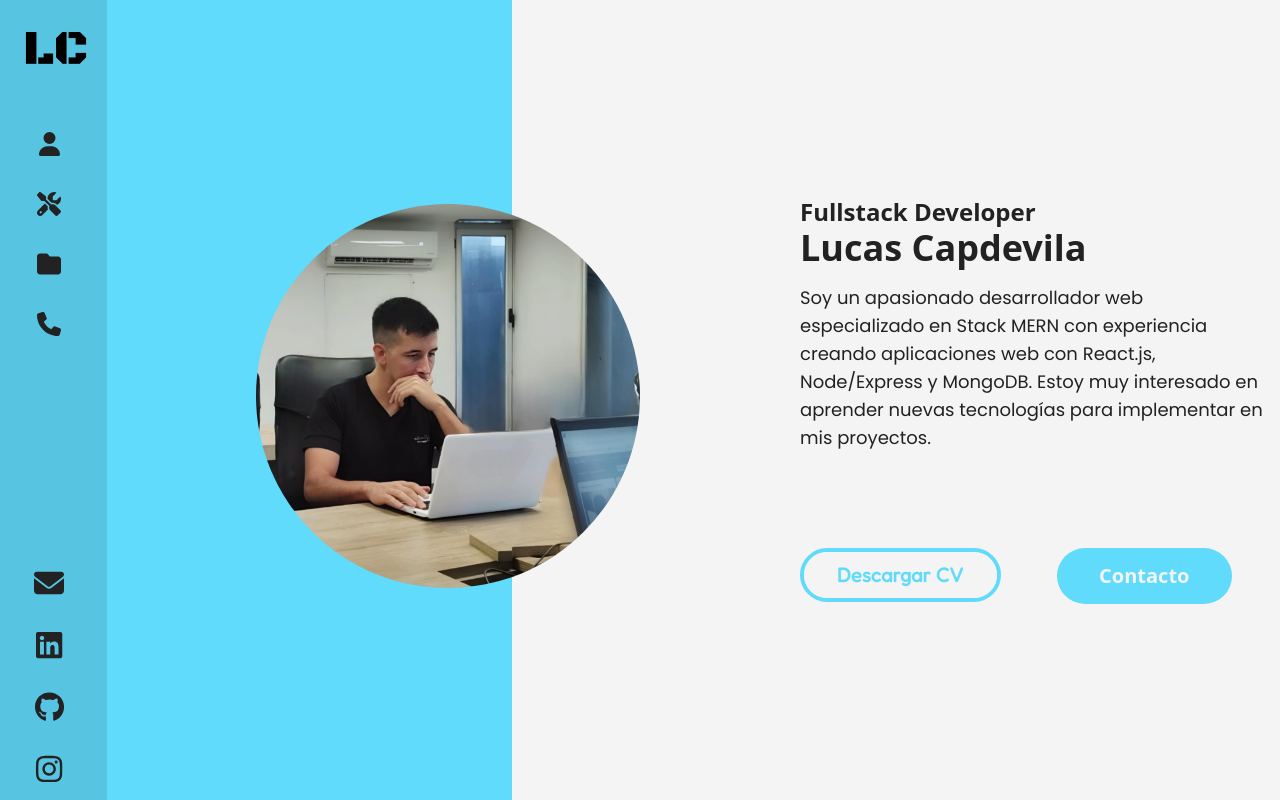
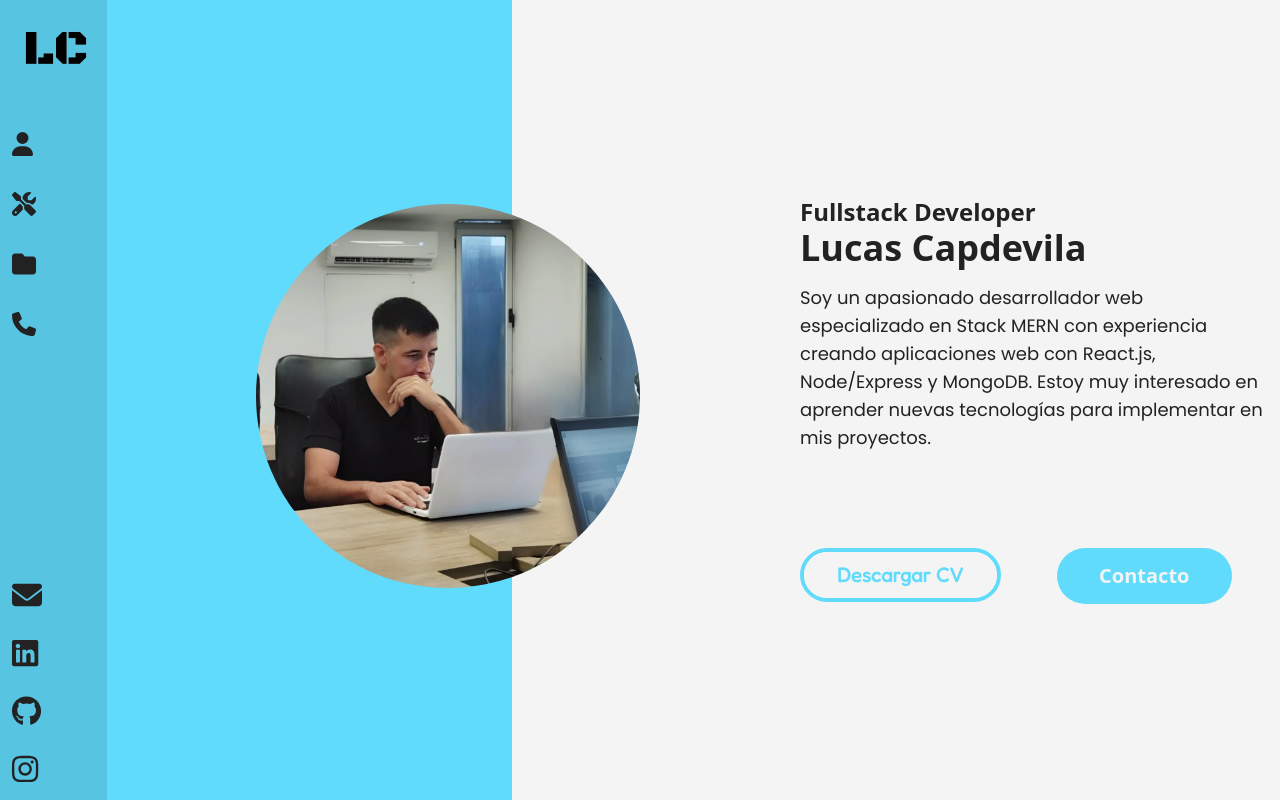
Before and after one commit to lucasecapdevila/portfolio-web, a React (Vite) app: page / in a window 1280 px wide. Built offline with nearby package versions, Linux system fonts and the light colour scheme.

Commit message:
se ajustan medidas en sidebar

```diff
--- a/src/components/common/Menu.jsx
+++ b/src/components/common/Menu.jsx
@@ -68,14 +68,14 @@ const Menu = () => {
       <aside
         id="logo-sidebar"
         ref={sidebarRef}
-        className={`enlaces fixed h-screen top-0 left-0 z-40 w-64 md:w-80 transition-transform ${isSidebarOpen ? "translate-x-0" : "-translate-x-full"} lg:translate-x-0`}
+        className={`enlaces fixed h-screen top-0 left-0 z-40 w-60 md:w-80 transition-transform ${isSidebarOpen ? "translate-x-0" : "-translate-x-full"} lg:translate-x-0`}
         aria-label="Sidebar"
       >
         <div className="flex flex-col px-3 py-2 h-full overflow-y-auto bg-reactDarkBlue md:w-11/12 lg:w-1/3">
-          <Link to="/" className="flex mt-3 ms-3 md:me-24 lg:me-0">
+          <Link to="/" className="flex w-16 mt-3 ms-3 md:me-24 lg:me-0">
             <img
               src={logo}
-              className="size-16 me-3"
+              className="size-16 me-3 w-full"
               alt="lucasecapdevila logo"
             />
           </Link>
@@ -83,7 +83,7 @@ const Menu = () => {
             <li>
               <Link
                 to="/about"
-                className="flex items-center text-xl p-2 ps-0 text-textBlack rounded-lg dark:text-white dark:hover:bg-gray-700 group lg:justify-center"
+                className="inline-flex items-center text-xl p-2 ps-0 text-textBlack rounded-lg dark:text-white dark:hover:bg-gray-700 group lg:justify-center"
               >
                 <div className="relative group">
                   <FontAwesomeIcon
@@ -100,7 +100,7 @@ const Menu = () => {
             <li>
               <Link
                 to="/skills"
-                className="flex items-center text-xl p-2 ps-0 text-textBlack rounded-lg dark:text-white dark:hover:bg-gray-700 group lg:justify-center"
+                className="inline-flex items-center text-xl p-2 ps-0 text-textBlack rounded-lg dark:text-white dark:hover:bg-gray-700 group lg:justify-center"
               >
                 <div className="relative group">
                   <FontAwesomeIcon
@@ -117,7 +117,7 @@ const Menu = () => {
             <li>
               <Link
                 to="/projects"
-                className="flex items-center text-xl p-2 ps-0 text-textBlack rounded-lg dark:text-white dark:hover:bg-gray-700 group lg:justify-center"
+                className="inline-flex items-center text-xl p-2 ps-0 text-textBlack rounded-lg dark:text-white dark:hover:bg-gray-700 group lg:justify-center"
               >
                 <div className="relative group">
                   <FontAwesomeIcon
@@ -134,7 +134,7 @@ const Menu = () => {
             <li>
               <Link
                 to="/contact"
-                className="flex items-center text-xl p-2 ps-0 text-textBlack rounded-lg dark:text-white dark:hover:bg-gray-700 group lg:justify-center"
+                className="inline-flex items-center text-xl p-2 ps-0 text-textBlack rounded-lg dark:text-white dark:hover:bg-gray-700 group lg:justify-center"
               >
                 <div className="relative group">
                   <FontAwesomeIcon
@@ -151,7 +151,7 @@ const Menu = () => {
             {/* <li>
               <Link
                 to="/"
-                className="flex items-center text-xl p-2 ps-0 text-textBlack rounded-lg dark:text-white dark:hover:bg-gray-700 group"
+                className="inline-flex items-center text-xl p-2 ps-0 text-textBlack rounded-lg dark:text-white dark:hover:bg-gray-700 group"
               >
                 <FontAwesomeIcon icon={faFlag} className="text-2xl" />
                 <span className="ms-4">EN/ES</span>
@@ -160,7 +160,7 @@ const Menu = () => {
             <li>
               <Link
                 to="/"
-                className="flex items-center text-xl p-2 ps-0 text-textBlack rounded-lg dark:text-white dark:hover:bg-gray-700 group"
+                className="inline-flex items-center text-xl p-2 ps-0 text-textBlack rounded-lg dark:text-white dark:hover:bg-gray-700 group"
               >
                 <FontAwesomeIcon className="text-2xl me-4" icon={faSun} />
                 <FontAwesomeIcon icon={faMoon} className="text-2xl" />
@@ -168,11 +168,11 @@ const Menu = () => {
               </Link>
             </li> */}
           </ul>
-          <ul className="ms-3 lg:ms-0 md:columns-2 lg:columns-1 space-y-4 font-medium text-lg">
+          <ul className="ms-3 lg:ms-0 md:columns-2 lg:columns-1 space-y-3 font-medium text-lg">
             <li>
               <Link
                 to="mailto:lcapdevila60@gmail.com?subject=FullStack Portfolio&body=Hola ! Vi tu portfolio y me interesan tus servicios."
-                className="flex items-center text-xl p-2 ps-0 text-textBlack rounded-lg dark:text-white dark:hover:bg-gray-700 group lg:justify-center hvr-pop"
+                className="inline-flex items-center text-xl p-2 ps-0 text-textBlack rounded-lg dark:text-white dark:hover:bg-gray-700 group lg:justify-center hvr-pop"
               >
                 <FontAwesomeIcon icon={faEnvelope} className="text-3xl" />
               </Link>
@@ -180,7 +180,7 @@ const Menu = () => {
             <li>
               <Link
                 to="https://www.linkedin.com/in/lucasecapdevila/"
-                className="flex items-center text-xl p-2 ps-0 text-textBlack rounded-lg dark:text-white dark:hover:bg-gray-700 group lg:justify-center hvr-pop"
+                className="inline-flex items-center text-xl p-2 ps-0 text-textBlack rounded-lg dark:text-white dark:hover:bg-gray-700 group lg:justify-center hvr-pop"
                 target="_blank"
               >
                 <FontAwesomeIcon icon={faLinkedin} className="text-3xl" />
@@ -190,7 +190,7 @@ const Menu = () => {
               <Link
                 to="https://github.com/lucasecapdevila"
                 target="_blank"
-                className="flex items-center text-xl p-2 ps-0 text-textBlack rounded-lg dark:text-white dark:hover:bg-gray-700 group lg:justify-center hvr-pop"
+                className="inline-flex items-center text-xl p-2 ps-0 text-textBlack rounded-lg dark:text-white dark:hover:bg-gray-700 group lg:justify-center hvr-pop"
               >
                 <FontAwesomeIcon icon={faGithub} className="text-3xl" />
               </Link>
@@ -199,7 +199,7 @@ const Menu = () => {
               <Link
                 to="https://www.instagram.com/lucasecapdevila/"
                 target="_blank"
-                className="flex items-center text-xl p-2 ps-0 text-textBlack rounded-lg dark:text-white dark:hover:bg-gray-700 group lg:justify-center hvr-pop"
+                className="inline-flex items-center text-xl p-2 ps-0 text-textBlack rounded-lg dark:text-white dark:hover:bg-gray-700 group lg:justify-center hvr-pop"
               >
                 <FontAwesomeIcon icon={faInstagram} className="text-3xl" />
               </Link>
```
